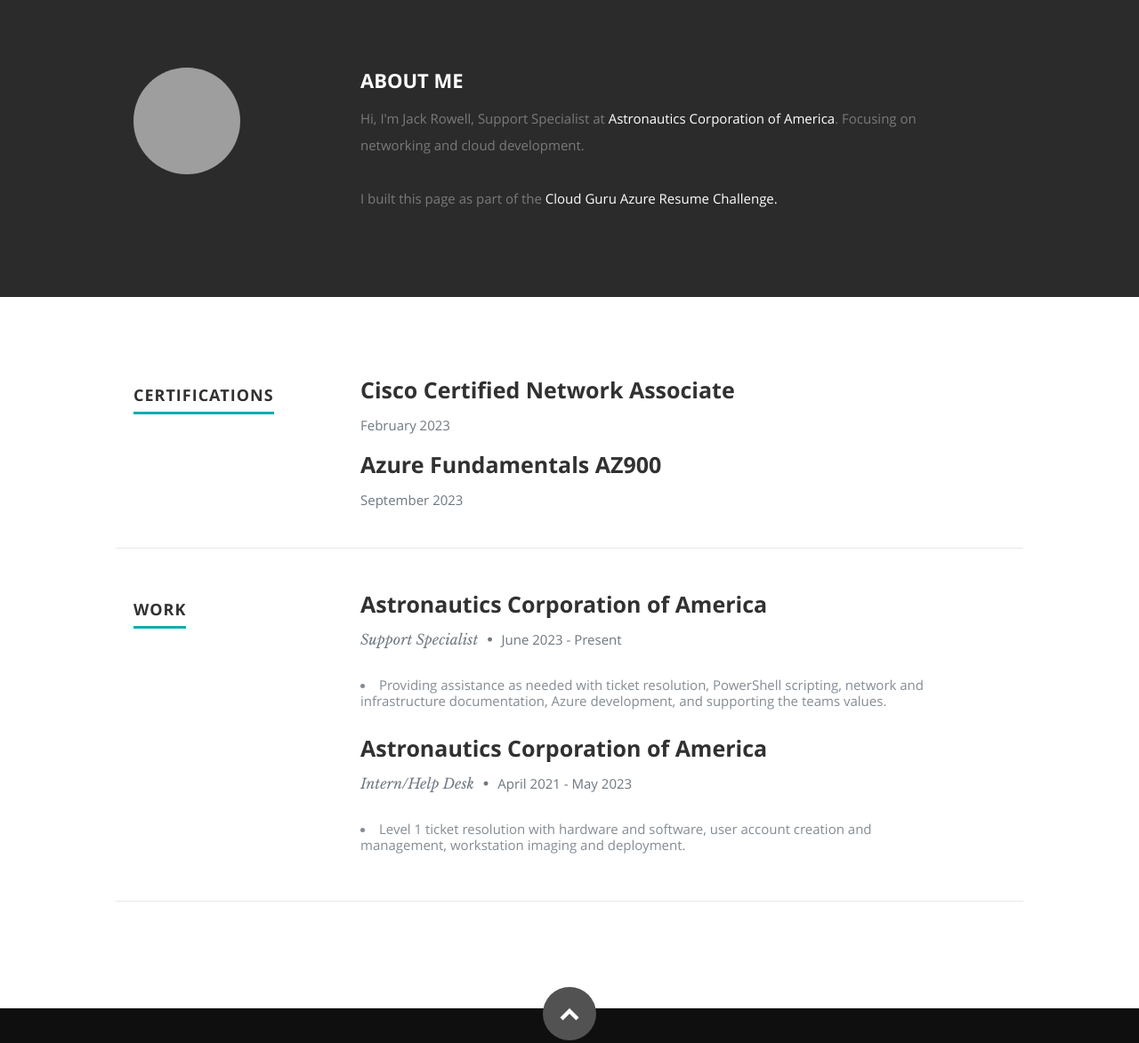
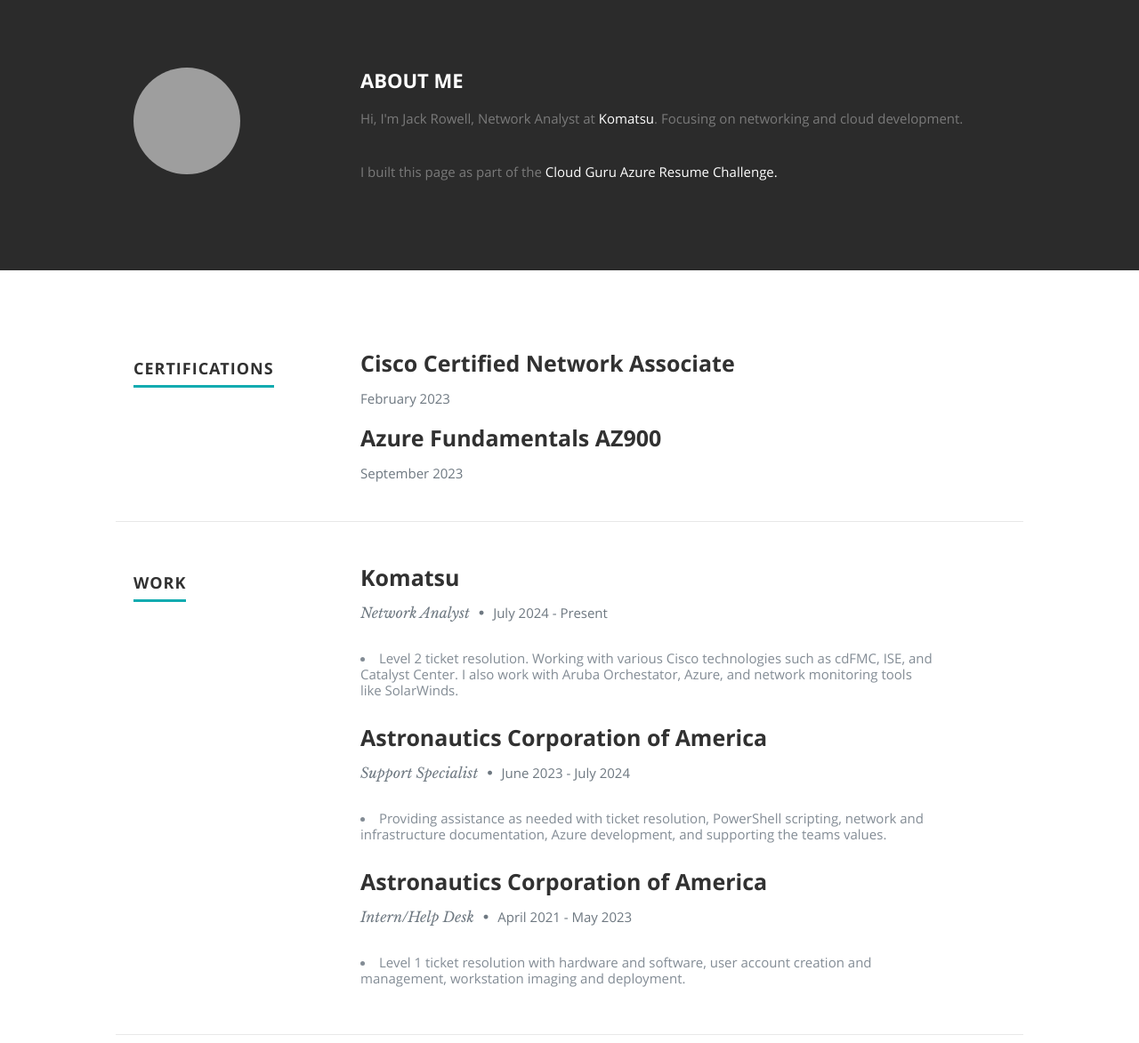
Before and after one commit to JackARowell/azure-resume, a plain HTML site: page frontend/index.html in a window 1280 px wide. Shown: the part 820-1993 px from the top of the page at 89% size. Drawn offline with nearby package versions, Linux system fonts and the light colour scheme; no server answers; grey boxes are pictures that could not be loaded.

Commit message:
Updated index for resume with current information.

```diff
--- a/frontend/index.html
+++ b/frontend/index.html
@@ -91,12 +91,12 @@
 
             <h2>ABOUT ME</h2>
 
-            <p> Hi, I'm Jack Rowell, <span>Support Specialist at <a href="https://www.astronautics.com/">Astronautics Corporation of America</a></span>.
+            <p> Hi, I'm Jack Rowell, <span>Network Analyst at <a href="https://www.komatsu.com/en-us">Komatsu</a></span>.
                Focusing on networking and cloud development.
 
          </br>
       </br>
-       I built this page as part of the <span><a href="https://github.com/madebygps/cgc-azure-resume">Cloud Guru Azure Resume Challenge.</a></span>
+       I built this page as part of the <span><a href="https://github.com/madebygps/azure-resume">Cloud Guru Azure Resume Challenge.</a></span>
 
 
          </div> <!-- end .main-col -->
@@ -161,8 +161,23 @@
 
                <div class="twelve columns">
 
+                  <h3>Komatsu</h3>
+                  <p class="info">Network Analyst <span>&bull;</span> <em class="date">July 2024 - Present</em></p>
+
+                  <p>
+                  <li>Level 2 ticket resolution. Working with various Cisco technologies such as cdFMC, ISE, and Catalyst Center. I also work with Aruba Orchestator, Azure, and network monitoring tools like SolarWinds.</li>
+                  </p>
+
+               </div>
+
+            </div> <!-- item end -->
+
+            <div class="row item">
+
+               <div class="twelve columns">
+
                   <h3>Astronautics Corporation of America</h3>
-                  <p class="info">Support Specialist <span>&bull;</span> <em class="date">June 2023 - Present</em></p>
+                  <p class="info">Support Specialist <span>&bull;</span> <em class="date">June 2023 - July 2024</em></p>
 
                   <p>
                   <li>Providing assistance as needed with ticket resolution, PowerShell scripting, network and infrastructure documentation, Azure development, and supporting the teams values.</li>
```
